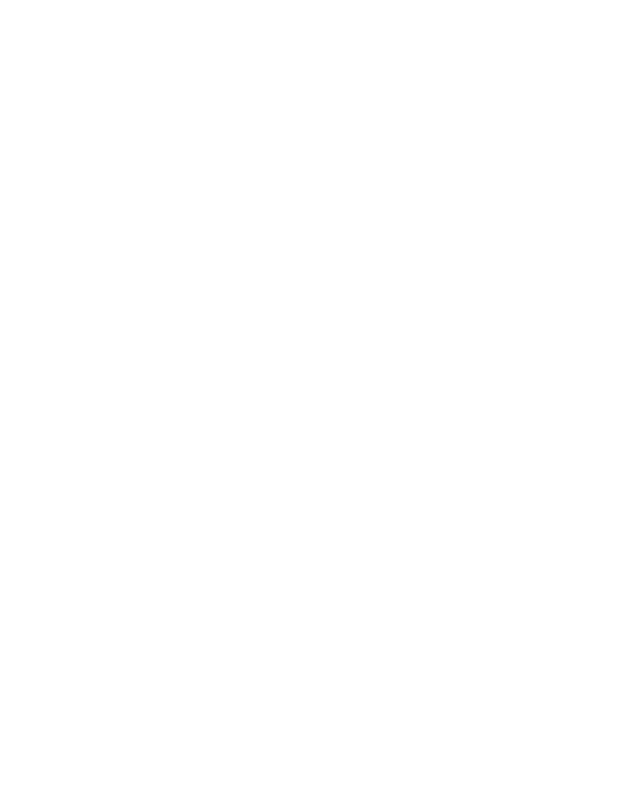
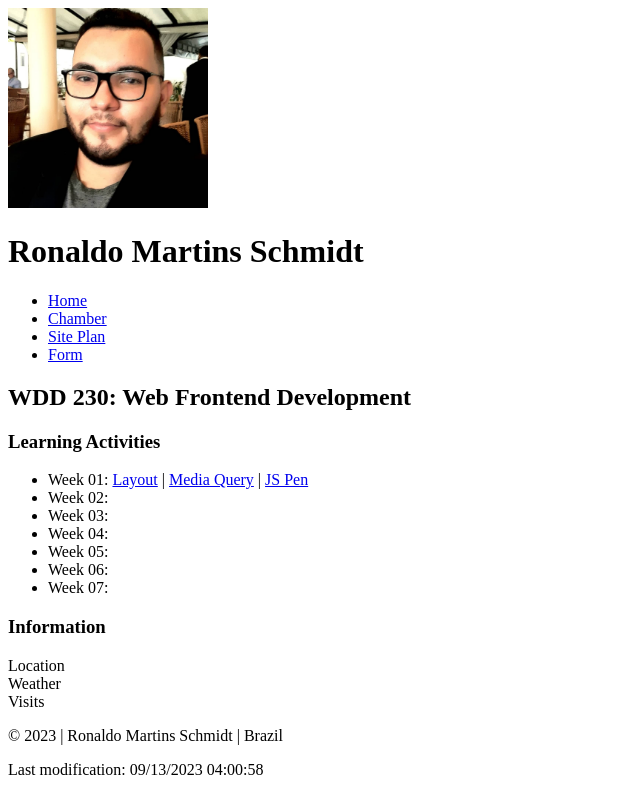
Before and after one commit to alwaid42/wdd230, a plain HTML site: page index.html in a window 1280 px wide. Shown: the whole page, without its empty margins (0-640 px from the left). Drawn offline with Linux system fonts and the light colour scheme.

Commit message:
team activity

```diff
--- a/index.html
+++ b/index.html
@@ -4,11 +4,56 @@
 <head>
     <meta charset="UTF-8">
     <meta name="viewport" content="width=device-width, initial-scale=1.0">
-    <title>Document</title>
+    <title>Ronaldo Martins Schmidt - WDD 230 - Web Frontend Development</title>
+    <meta name="description"
+        content="Page created as part of the WDD 230 - Web Frontend Development class, Page showcasing the assigments realized by Ronaldo Martins Schmidt. This is a course assignment portal.">
+    <meta name="author" content="Ronaldo Martins Schmidt">
 </head>
 
 <body>
+    <header>
+        <img src="images/profile.jpg" width="200px" alt="Ronaldo Schmidt image">
+        <h1>Ronaldo Martins Schmidt</h1>
+    </header>
 
+    <nav>
+        <ul>
+            <li><a href="#">Home</a></li>
+            <li><a href="#">Chamber</a></li>
+            <li><a href="#">Site Plan</a></li>
+            <li><a href="#">Form</a></li>
+        </ul>
+    </nav>
+
+    <main>
+        <h2>WDD 230: Web Frontend Development</h2>
+        <section class="card">
+            <h3>Learning Activities</h3>
+            <ul>
+                <li>Week 01: <a href="#">Layout</a> | <a href="#">Media Query</a> | <a href="#">JS Pen</a></li>
+                <li>Week 02: <a></a></li>
+                <li>Week 03: <a></a></li>
+                <li>Week 04: <a></a></li>
+                <li>Week 05: <a></a></li>
+                <li>Week 06: <a></a></li>
+                <li>Week 07: <a></a></li>
+            </ul>
+        </section>
+        <section class="card">
+            <h3>Information</h3>
+            <p>
+                <span id="location">Location</span>
+                <br><span id="weather">Weather</span>
+                <br><span id="page-visits">Visits</span>
+            </p>
+        </section>
+    </main>
+
+    <footer>
+        <p>&copy; <span id="current-year"></span> | Ronaldo Martins Schmidt | Brazil</p>
+        <p id="lastModified"></p>
+    </footer>
+    <script src="scripts/getDates.js"></script>
 </body>
 
 </html>
--- a/scripts/getDates.js
+++ b/scripts/getDates.js
@@ -0,0 +1,6 @@
+let date = new Date();
+let currentYear = date.getFullYear();
+document.querySelector('#current-year').textContent = currentYear;
+
+let lastModified = document.lastModified;
+document.querySelector('#lastModified').innerHTML = `Last modification: ${lastModified}`;
```
Also changed, not shown: images/profile.jpg (added).
